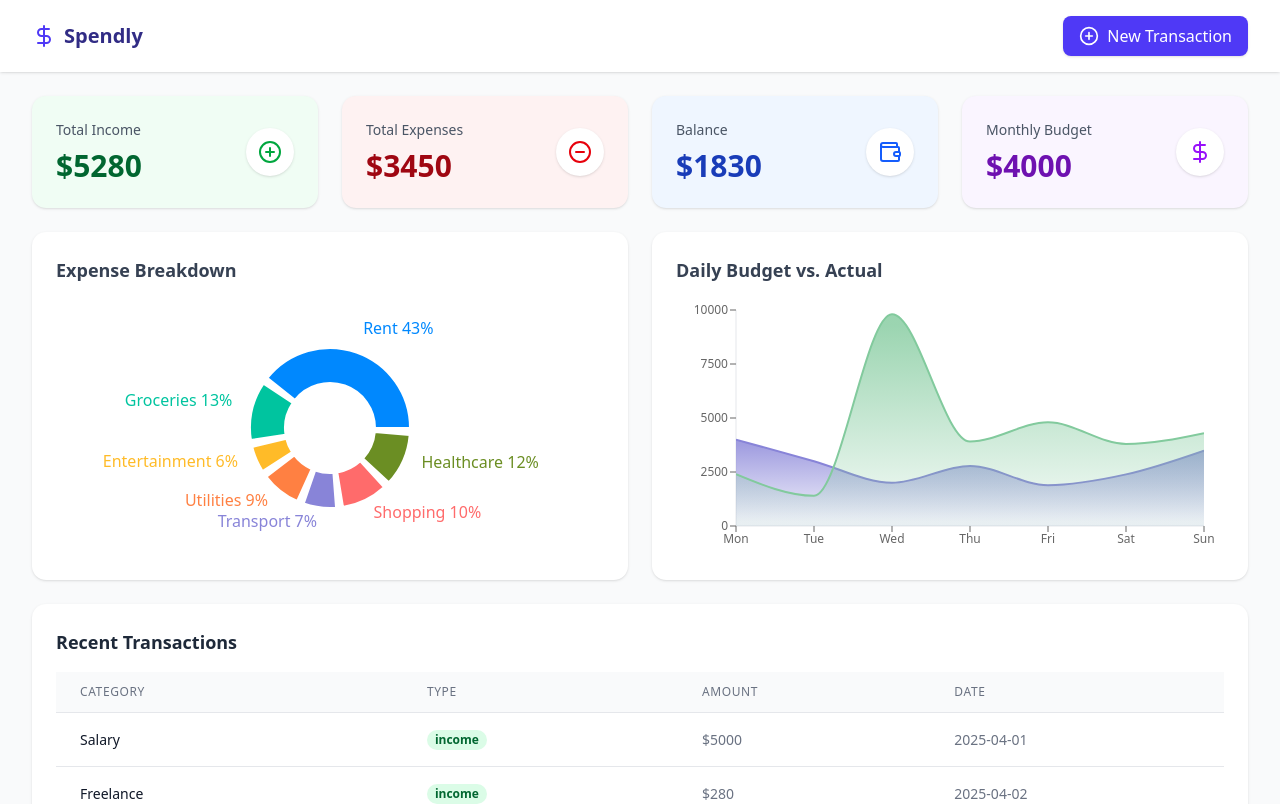
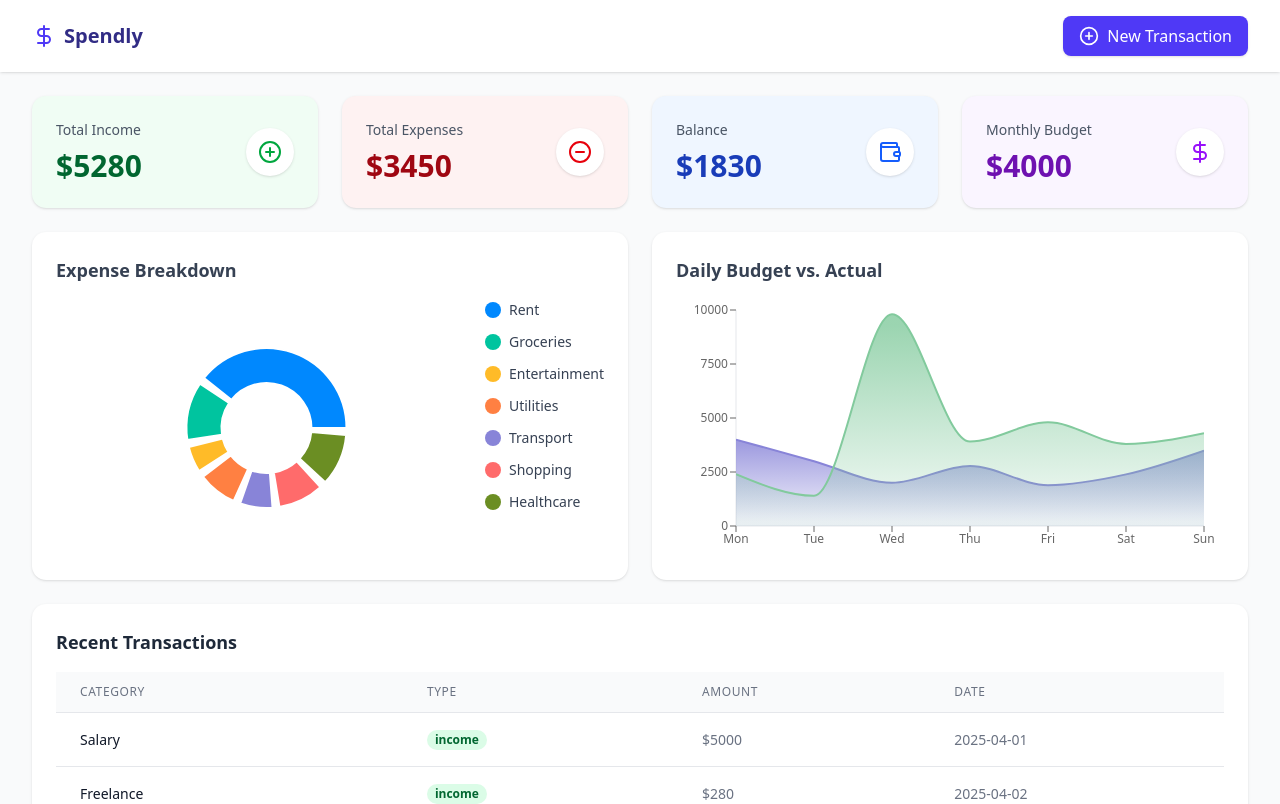
Before and after one commit to Mrprayag077/Spendly, a React (Vite) app: page / in a window 1280 px wide. Shown: the top 804 px of the page. Built offline with nearby package versions, Linux system fonts and the light colour scheme.

Commit message:
refactor: layout

```diff
--- /dev/null
+++ b/src/components/common/ChartExtras.tsx
@@ -0,0 +1,89 @@
+import { TooltipProps } from "recharts";
+
+export const CustomTooltip: React.FC<TooltipProps<number, string>> = ({
+  active,
+  payload,
+}) => {
+  if (active && payload && payload.length) {
+    return (
+      <div className="bg-white p-3 rounded-lg shadow-lg border border-gray-100">
+        <p className="font-medium text-gray-700">{payload[0].name}</p>
+        <p className="text-blue-600">${payload[0].value?.toLocaleString()}</p>
+      </div>
+    );
+  }
+  return null;
+};
+interface PieChartData {
+  name: string;
+  value: number;
+}
+
+export const CustomLegend: React.FC<{ pieChartData: PieChartData[] }> = ({
+  pieChartData,
+}) => {
+  return (
+    <div className="flex flex-col gap-3">
+      {pieChartData.map((entry, index) => (
+        <div key={index} className="flex items-center gap-2">
+          <div
+            className="w-4 h-4 rounded-full"
+            style={{ backgroundColor: COLORS[index % COLORS.length] }}
+          ></div>
+          <span className="text-sm font-medium text-gray-700">
+            {entry.name}
+          </span>
+        </div>
+      ))}
+    </div>
+  );
+};
+
+export const BudgetTooltip = ({
+  active,
+  payload,
+  label,
+}: TooltipProps<number, string>) => {
+  if (active && payload && payload.length) {
+    return (
+      <div className="bg-white p-3 rounded-lg shadow-lg border border-gray-100">
+        <p className="font-medium text-gray-700 mb-1">{label}</p>
+        <div className="space-y-1">
+          <p className="text-indigo-600">
+            Budget: ${payload[0].value?.toFixed(2)}
+          </p>
+          <p className="text-emerald-600">
+            Actual: ${payload[1].value?.toFixed(2)}
+          </p>
+        </div>
+      </div>
+    );
+  }
+  return null;
+};
+
+interface BudgetData {
+  date: string;
+  budget: number;
+  actual: number;
+}
+
+export const dailyBudgetData: BudgetData[] = [
+  { date: "Mon", budget: 4000, actual: 2400 },
+  { date: "Tue", budget: 3000, actual: 1398 },
+  { date: "Wed", budget: 2000, actual: 9800 },
+  { date: "Thu", budget: 2780, actual: 3908 },
+  { date: "Fri", budget: 1890, actual: 4800 },
+  { date: "Sat", budget: 2390, actual: 3800 },
+  { date: "Sun", budget: 3490, actual: 4300 },
+];
+
+export const COLORS = [
+  "#0088FE",
+  "#00C49F",
+  "#FFBB28",
+  "#FF8042",
+  "#8884d8",
+  "#FF6B6B",
+  "#6B8E23",
+];
--- a/src/components/common/Charts.tsx
+++ b/src/components/common/Charts.tsx
@@ -10,31 +10,22 @@ import {
   ResponsiveContainer,
   TooltipProps,
 } from "recharts";
+import {
+  BudgetTooltip,
+  COLORS,
+  CustomLegend,
+  CustomTooltip,
+  dailyBudgetData,
+} from "./ChartExtras";
 
 interface ChartData {
   name: string;
   value: number;
 }
 
-interface BudgetData {
-  date: string;
-  budget: number;
-  actual: number;
-}
-
 interface ChartsProps {
   pieChartData: ChartData[];
 }
-
-const COLORS = [
-  "#0088FE",
-  "#00C49F",
-  "#FFBB28",
-  "#FF8042",
-  "#8884d8",
-  "#FF6B6B",
-  "#6B8E23",
-];
 
 const Charts = ({ pieChartData }: ChartsProps) => {
   return (
@@ -44,7 +35,7 @@ const Charts = ({ pieChartData }: ChartsProps) => {
         <h2 className="text-lg font-semibold text-gray-700 mb-4">
           Expense Breakdown
         </h2>
-        <div className="h-64">
+        <div className="h-64 flex justify-center gap-2">
           <ResponsiveContainer width="100%" height="100%">
             <PieChart>
               <Pie
@@ -56,13 +47,10 @@ const Charts = ({ pieChartData }: ChartsProps) => {
                 innerRadius={45}
                 paddingAngle={5}
                 dataKey="value"
-                label={({ name, percent }) =>
-                  `${name} ${(percent * 100).toFixed(0)}%`
-                }
                 animationBegin={200}
                 animationDuration={800}
               >
-                {pieChartData.map((entry, index) => (
+                {pieChartData.map((_, index) => (
                   <Cell
                     key={`cell-${index}`}
                     fill={COLORS[index % COLORS.length]}
@@ -74,6 +62,7 @@ const Charts = ({ pieChartData }: ChartsProps) => {
               <Tooltip content={<CustomTooltip />} />
             </PieChart>
           </ResponsiveContainer>
+          <CustomLegend pieChartData={pieChartData} />
         </div>
       </div>
 
@@ -134,51 +123,5 @@ const Charts = ({ pieChartData }: ChartsProps) => {
   );
 };
 
-// Tooltip Components with TypeScript
-const CustomTooltip = ({ active, payload }: TooltipProps<number, string>) => {
-  if (active && payload && payload.length) {
-    return (
-      <div className="bg-white p-3 rounded-lg shadow-lg border border-gray-100">
-        <p className="font-medium text-gray-700">{payload[0].name}</p>
-        <p className="text-blue-600">${payload[0].value?.toLocaleString()}</p>
-      </div>
-    );
-  }
-  return null;
-};
-
-const BudgetTooltip = ({
-  active,
-  payload,
-  label,
-}: TooltipProps<number, string>) => {
-  if (active && payload && payload.length) {
-    return (
-      <div className="bg-white p-3 rounded-lg shadow-lg border border-gray-100">
-        <p className="font-medium text-gray-700 mb-1">{label}</p>
-        <div className="space-y-1">
-          <p className="text-indigo-600">
-            Budget: ${payload[0].value?.toFixed(2)}
-          </p>
-          <p className="text-emerald-600">
-            Actual: ${payload[1].value?.toFixed(2)}
-          </p>
-        </div>
-      </div>
-    );
-  }
-  return null;
-};
-
-// Sample data with type
-const dailyBudgetData: BudgetData[] = [
-  { date: "Mon", budget: 4000, actual: 2400 },
-  { date: "Tue", budget: 3000, actual: 1398 },
-  { date: "Wed", budget: 2000, actual: 9800 },
-  { date: "Thu", budget: 2780, actual: 3908 },
-  { date: "Fri", budget: 1890, actual: 4800 },
-  { date: "Sat", budget: 2390, actual: 3800 },
-  { date: "Sun", budget: 3490, actual: 4300 },
-];
 
 export default Charts;
--- a/src/components/common/SummaryCard.tsx
+++ b/src/components/common/SummaryCard.tsx
@@ -1,4 +1,20 @@
-const SummaryCard = ({ title, value, icon, bgColor, textColor }: any) => {
+import { PlusCircle, MinusCircle, Wallet, DollarSign } from "lucide-react";
+
+interface SummaryCardProps {
+  title: string;
+  value: number;
+  icon: React.ReactNode;
+  bgColor: string;
+  textColor: string;
+}
+
+const SummaryCard: React.FC<SummaryCardProps> = ({
+  title,
+  value,
+  icon,
+  bgColor,
+  textColor,
+}) => {
   return (
     <div className={`p-6 rounded-xl shadow-sm ${bgColor}`}>
       <div className="flex justify-between items-center">
@@ -12,4 +28,48 @@ const SummaryCard = ({ title, value, icon, bgColor, textColor }: any) => {
   );
 };
 
-export default SummaryCard;
+interface SummaryProps {
+  summary: {
+    totalIncome: number;
+    totalExpenses: number;
+    balance: number;
+    budget: number;
+  };
+}
+
+const Summary: React.FC<SummaryProps> = ({ summary }) => {
+  return (
+    <div className="grid grid-cols-1 md:grid-cols-2 lg:grid-cols-4 gap-6 mb-6">
+      <SummaryCard
+        title="Total Income"
+        value={summary.totalIncome}
+        icon={<PlusCircle className="text-green-600" />}
+        bgColor="bg-green-50"
+        textColor="text-green-800"
+      />
+      <SummaryCard
+        title="Total Expenses"
+        value={summary.totalExpenses}
+        icon={<MinusCircle className="text-red-600" />}
+        bgColor="bg-red-50"
+        textColor="text-red-800"
+      />
+      <SummaryCard
+        title="Balance"
+        value={summary.balance}
+        icon={<Wallet className="text-blue-600" />}
+        bgColor="bg-blue-50"
+        textColor="text-blue-800"
+      />
+      <SummaryCard
+        title="Monthly Budget"
+        value={summary.budget}
+        icon={<DollarSign className="text-purple-600" />}
+        bgColor="bg-purple-50"
+        textColor="text-purple-800"
+      />
+    </div>
+  );
+};
+
+export default Summary;
--- a/src/pages/Home.tsx
+++ b/src/pages/Home.tsx
@@ -1,20 +1,9 @@
 import React, { useState } from "react";
-import {
-  XAxis,
-  YAxis,
-  Tooltip,
-  ResponsiveContainer,
-  PieChart,
-  Pie,
-  Cell,
-  AreaChart,
-  Area,
-} from "recharts";
-import { DollarSign, PlusCircle, MinusCircle, Wallet } from "lucide-react";
 import SummaryCard from "@/components/common/SummaryCard";
 import Header from "@/components/common/Header";
 import Transactions from "@/components/common/Transactions";
 import Charts from "@/components/common/Charts";
+import Summary from "@/components/common/SummaryCard";
 
 const data2 = [
   {
@@ -117,39 +106,8 @@ const Home = () => {
 
       <main className="pt-6">
         <div className="max-w-7xl mx-auto px-4 sm:px-6 lg:px-8">
-          {/* Summary Cards */}
-          <div className="grid grid-cols-1 md:grid-cols-2 lg:grid-cols-4 gap-6 mb-6">
-            <SummaryCard
-              title="Total Income"
-              value={summary.totalIncome}
-              icon={<PlusCircle className="text-green-600" />}
-              bgColor="bg-green-50"
-              textColor="text-green-800"
-            />
-            <SummaryCard
-              title="Total Expenses"
-              value={summary.totalExpenses}
-              icon={<MinusCircle className="text-red-600" />}
-              bgColor="bg-red-50"
-              textColor="text-red-800"
-            />
-            <SummaryCard
-              title="Balance"
-              value={summary.balance}
-              icon={<Wallet className="text-blue-600" />}
-              bgColor="bg-blue-50"
-              textColor="text-blue-800"
-            />
-            <SummaryCard
-              title="Monthly Budget"
-              value={summary.budget}
-              icon={<DollarSign className="text-purple-600" />}
-              bgColor="bg-purple-50"
-              textColor="text-purple-800"
-            />
-          </div>
+          <Summary summary={summary} />
 
-          {/* Charts Section */}
           <Charts pieChartData={pieChartData} />
 
           <Transactions transactions={transactions} />
```
